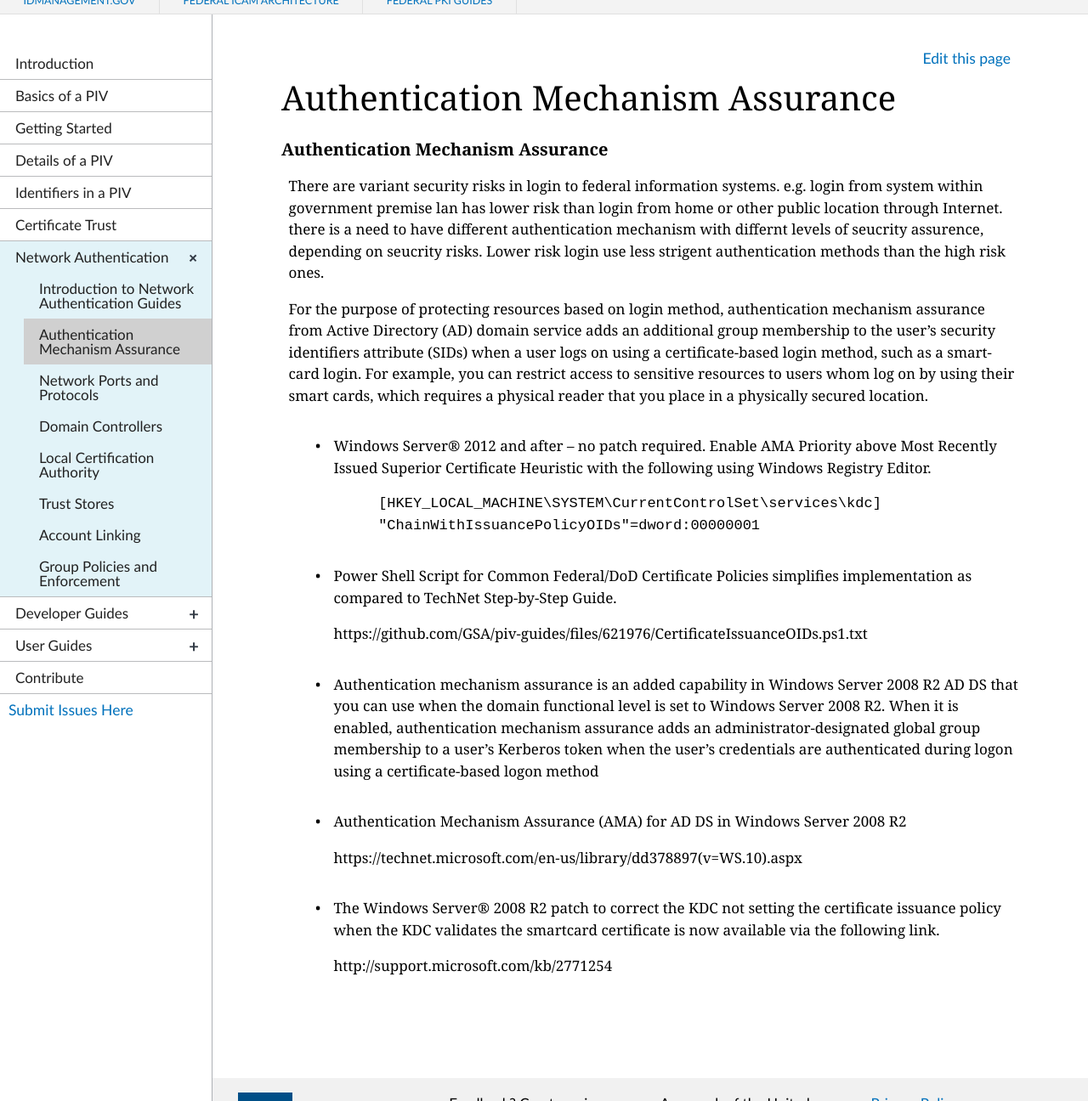
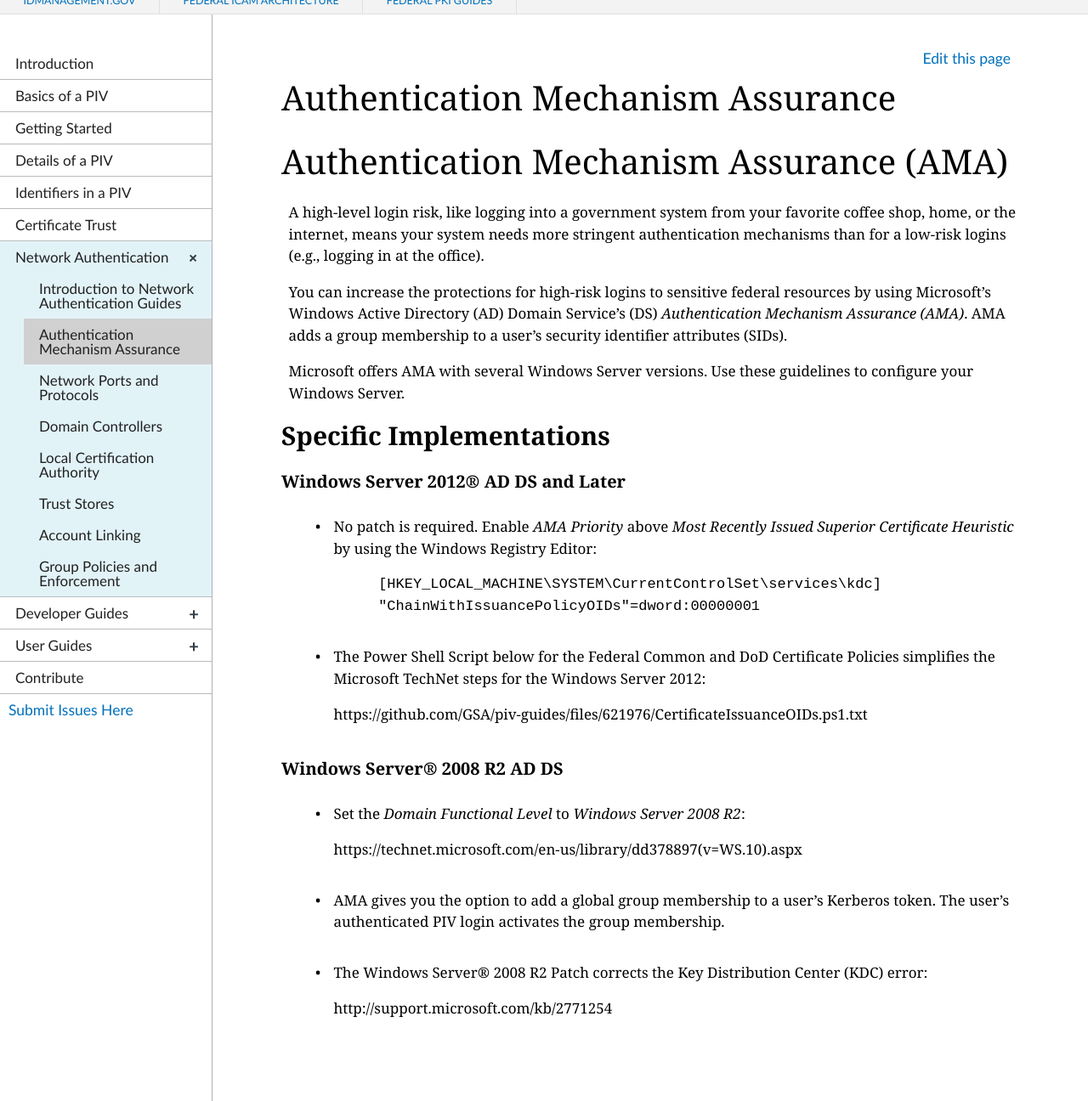
Before and after one commit to GSA/piv-guides, a Jekyll site: the page built from _networkconfig/10_AMA.md, in a window 1280 px wide and 1400 px high, cut to the strip 104-1400 px from the top of the window. Shown: the whole strip at 85% size. Built offline with Jekyll 4.4.1, drawn with Linux system fonts in a browser that asks for light colours; nearby versions of some CDN libraries.

Commit message:
Update 10_AMA.md

```diff
--- a/_networkconfig/10_AMA.md
+++ b/_networkconfig/10_AMA.md
@@ -5,36 +5,33 @@ collection: networkconfig
 permalink: networkconfig/AMA/
 ---
 
-### Authentication Mechanism Assurance
+# Authentication Mechanism Assurance (AMA)
 
-There are variant security risks in login to federal information systems. e.g. login from system within government premise lan has lower risk than login from home or other public location through Internet. there is a need to have different authentication mechanism with differnt levels of seucrity assurence, depending on seucrity risks. Lower risk login use less strigent authentication methods than the high risk ones.
+A high-level login risk, like logging into a government system from your favorite coffee shop, home, or the internet, means your system needs more stringent authentication mechanisms than for a low-risk logins (e.g., logging in at the office).
 
-For the purpose of protecting resources based on login method, authentication mechanism assurance from Active Directory (AD)
-domain service adds an additional group membership to the user's security identifiers attribute (SIDs)
-when a user logs on using a certificate-based login method, such as a smart-card login. For example, you can restrict access
-to sensitive resources to users whom log on by using their smart cards, which requires a physical reader that you place
-in a physically secured location.
+You can increase the protections for high-risk logins to sensitive federal resources by using Microsoft’s Windows Active Directory (AD) Domain Service’s (DS) _Authentication Mechanism Assurance (AMA)_. AMA adds a group membership to a user’s security identifier attributes (SIDs).
 
-* Windows Server® 2012 and after -- no patch required. Enable AMA Priority above  Most Recently Issued Superior Certificate Heuristic
-with the following using Windows Registry Editor.
+Microsoft offers AMA with several Windows Server versions. Use these guidelines to configure your Windows Server.
+
+## Specific Implementations
+
+### Windows Server 2012® AD DS and Later
+* No patch is required.  Enable _AMA Priority_ above _Most Recently Issued Superior Certificate Heuristic_ by using the Windows Registry Editor:
 
             [HKEY_LOCAL_MACHINE\SYSTEM\CurrentControlSet\services\kdc]
             "ChainWithIssuancePolicyOIDs"=dword:00000001
 
-* Power Shell Script for Common Federal/DoD Certificate Policies simplifies implementation as compared to TechNet Step-by-Step Guide.
+* The Power Shell Script below for the Federal Common and DoD Certificate Policies simplifies the Microsoft TechNet steps for the Windows Server 2012:
 
     https://github.com/GSA/piv-guides/files/621976/CertificateIssuanceOIDs.ps1.txt
 
-* Authentication mechanism assurance is an added capability in Windows Server 2008 R2 AD DS that you can use
-when the domain functional level is set to Windows Server 2008 R2. When it is enabled, authentication mechanism assurance adds
-an administrator-designated global group membership to a user’s Kerberos token when the user’s credentials are authenticated
-during logon using a certificate-based logon method
-
-* Authentication Mechanism Assurance (AMA)  for AD DS in Windows Server 2008 R2
+### Windows Server® 2008 R2 AD DS
+* Set the _Domain Functional Level_ to _Windows Server 2008 R2_:
 
     https://technet.microsoft.com/en-us/library/dd378897(v=WS.10).aspx
 
-* The Windows Server® 2008 R2 patch to correct the KDC not setting the certificate issuance policy when the KDC validates
-the smartcard certificate is now available via the following link.
+* AMA gives you the option to add a global group membership to a user’s Kerberos token. The user’s authenticated PIV login activates the group membership.
+
+* The Windows Server® 2008 R2 Patch corrects the Key Distribution Center (KDC) error:
 
     http://support.microsoft.com/kb/2771254
```
